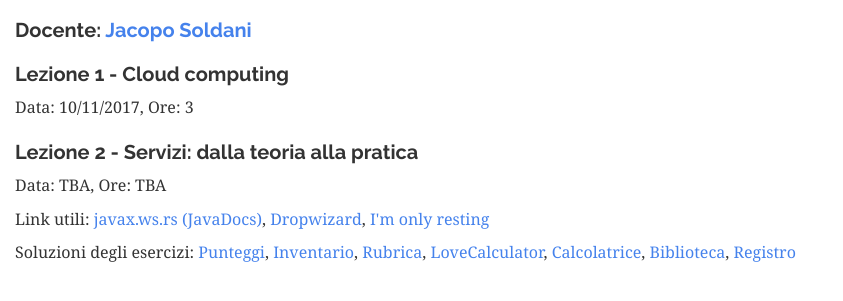
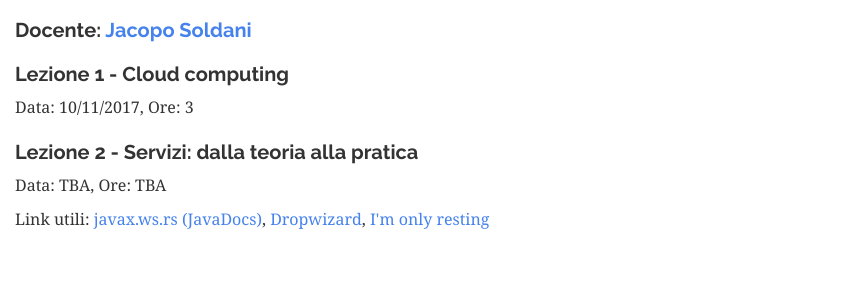
Before and after one commit to smart-fab-cloud/smart-fab-cloud.github.io, a plain HTML site: page index.html in a window 1280 px wide. Shown: the part 123-424 px from the top of the page, without its empty margins (0-843 px from the left). Drawn offline with Linux system fonts and the light colour scheme.

Commit message:
exercise solutions hidden

```diff
--- a/index.html
+++ b/index.html
@@ -3,11 +3,6 @@
 <head>
     <title>Introduzione al Cloud</title>
     <meta name="viewport" content="width=device-width, initial-scale=1.0">
-	<style>
-	.disabled{
-		pointer-events: none;
-	}
-	</style>
 </head>
 <body>
 	<div class="col-lg-12 col-md-12 col-sm-12 col-xs-12">
@@ -30,16 +25,18 @@
 			<a href="http://www.dropwizard.io/" target="_blank">Dropwizard</a>,
 			<a href="http://www.swensensoftware.com/im-only-resting" target="_blank">I'm only resting</a>
 		</p>
+		<!--
 		<p>
 			Soluzioni degli esercizi:
-			<a class="disabled" href="https://github.com/smart-fab-cloud/punteggi" target="_blank">Punteggi</a>,
-			<a class="disabled" href="https://github.com/smart-fab-cloud/inventario" target="_blank">Inventario</a>,
-			<a class="disabled" href="https://github.com/smart-fab-cloud/rubrica" target="_blank">Rubrica</a>,
-			<a class="disabled" href="https://github.com/smart-fab-cloud/lovecalculator" target="_blank">LoveCalculator</a>,
-			<a class="disabled" href="https://github.com/smart-fab-cloud/calcolatrice" target="_blank">Calcolatrice</a>,
-			<a class="disabled" href="https://github.com/smart-fab-cloud/biblioteca" target="_blank">Biblioteca</a>,
-			<a class="disabled" href="https://github.com/smart-fab-cloud/registro" target="_blank">Registro</a>
+			<a href="https://github.com/smart-fab-cloud/punteggi" target="_blank">Punteggi</a>,
+			<a href="https://github.com/smart-fab-cloud/inventario" target="_blank">Inventario</a>,
+			<a href="https://github.com/smart-fab-cloud/rubrica" target="_blank">Rubrica</a>,
+			<a href="https://github.com/smart-fab-cloud/lovecalculator" target="_blank">LoveCalculator</a>,
+			<a href="https://github.com/smart-fab-cloud/calcolatrice" target="_blank">Calcolatrice</a>,
+			<a href="https://github.com/smart-fab-cloud/biblioteca" target="_blank">Biblioteca</a>,
+			<a href="https://github.com/smart-fab-cloud/registro" target="_blank">Registro</a>
 		</p>
+		-->
 	</div>
 	<link rel="stylesheet" type="text/css" href="bootstrap.min.css">
 </body>
```
